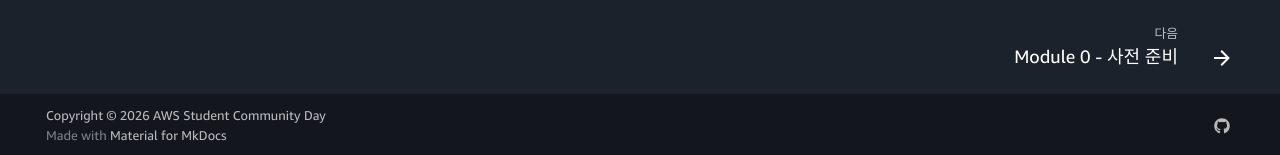
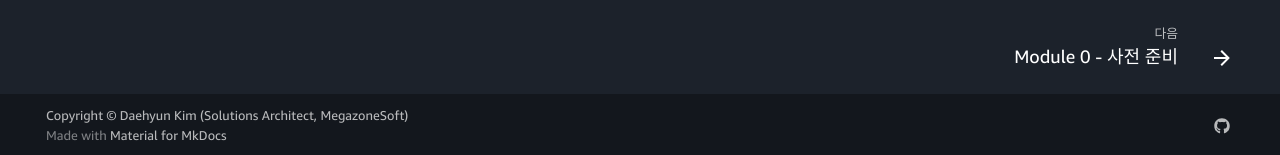
Before and after one commit to Daehyun-Bigbread/SCD-26-CrossCloud-handson, an MkDocs documentation site: the page built from docs/index.md, in a window 1280 px wide and 900 px high, scrolled down 2684 px. Shown: the part 742-897 px from the top of the window. Built offline with MkDocs 1.6.1 and Material for MkDocs 9.7.7, drawn with Linux system fonts in a browser that asks for light colours; comment, search, counter and statistics services are not loaded.

Commit message:
chore(site): copyright 문구를 제작자(Daehyun Kim, MegazoneSoft)로 변경

```diff
--- a/mkdocs.yml
+++ b/mkdocs.yml
@@ -81,4 +81,4 @@ extra:
     - icon: fontawesome/brands/github
       link: https://github.com/Daehyun-Bigbread/SCD-26-CrossCloud-handson
 
-copyright: Copyright &copy; 2026 AWS Student Community Day
+copyright: Copyright &copy; Daehyun Kim (Solutions Architect, MegazoneSoft)
```
